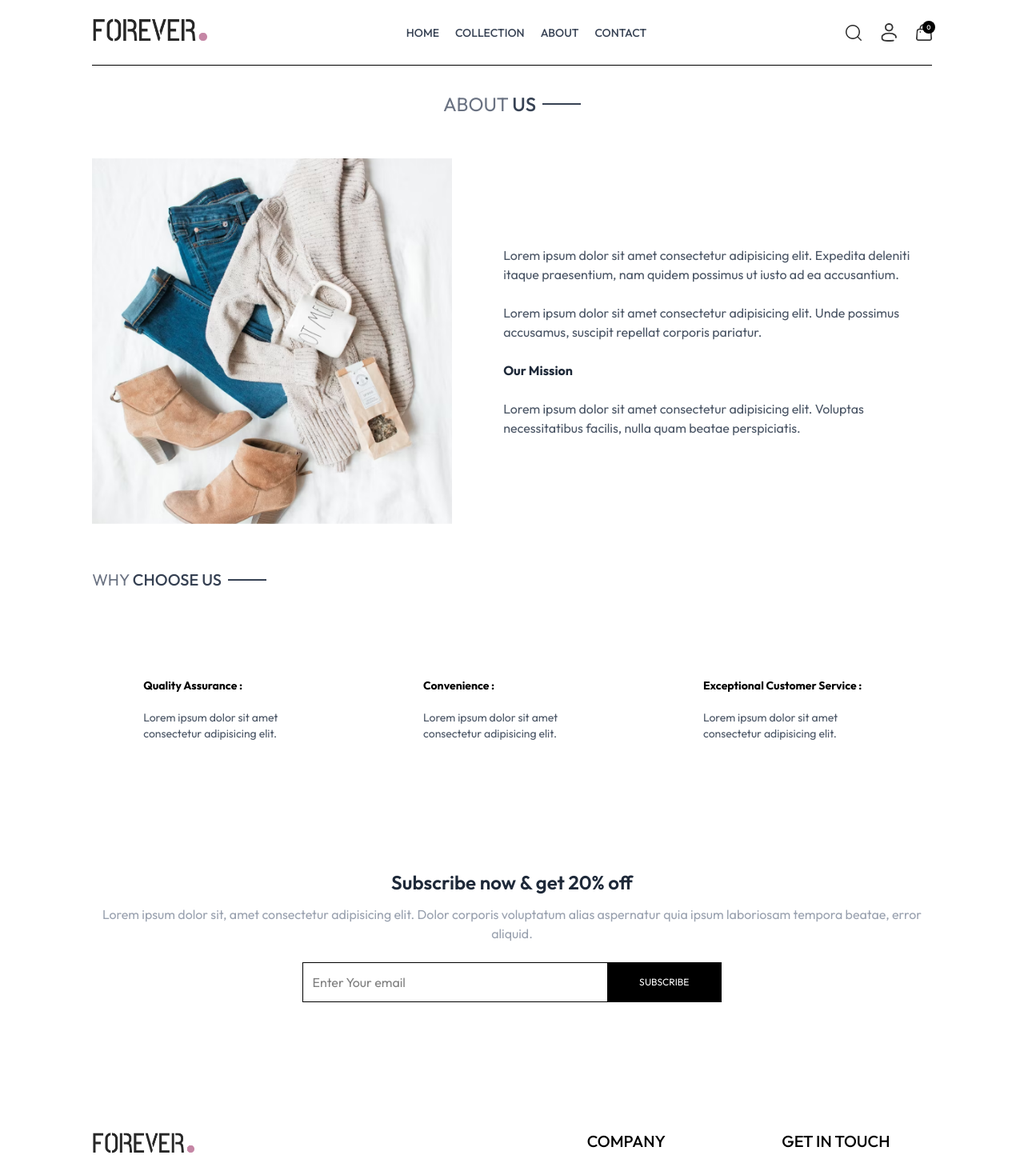
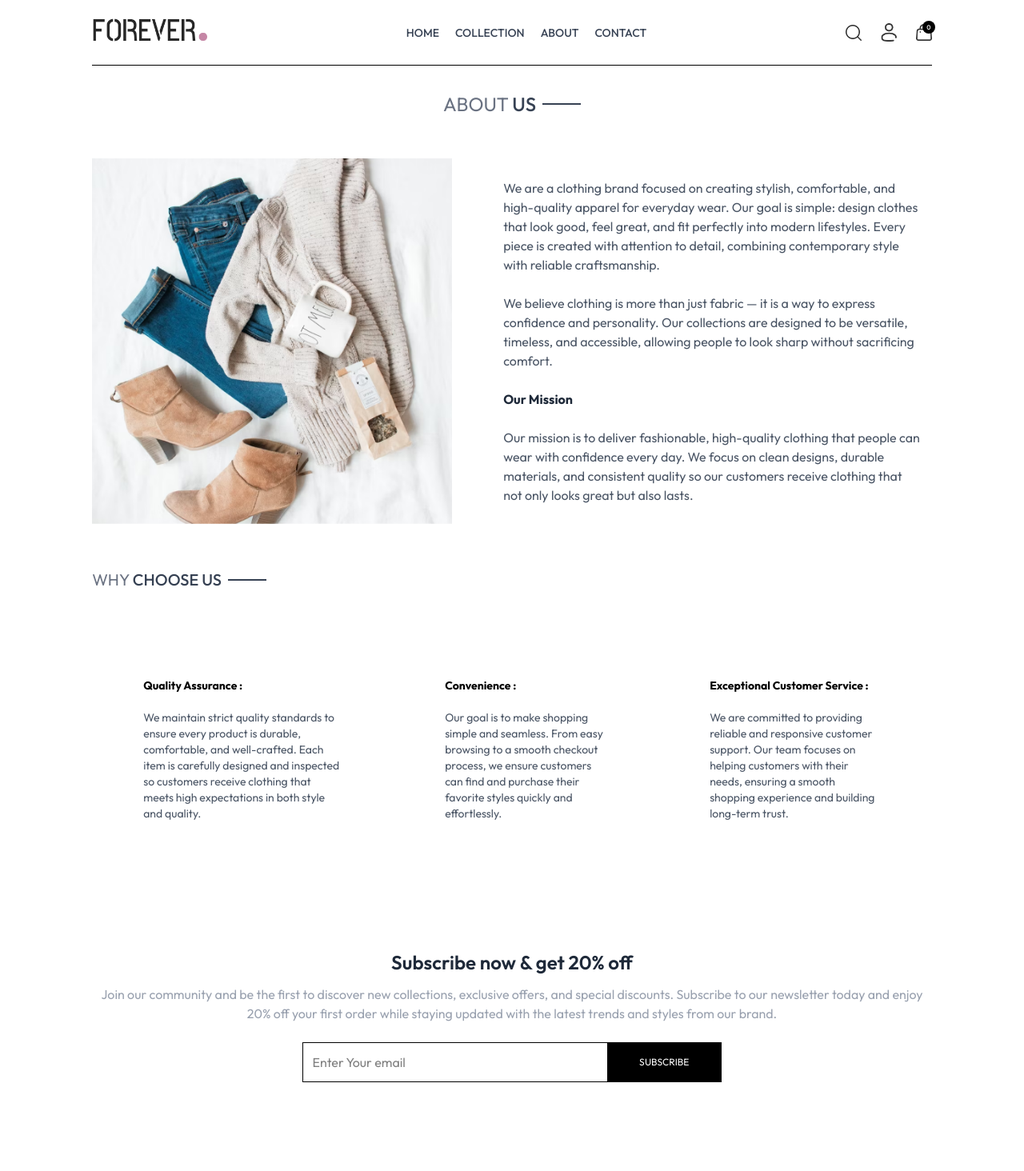
Before and after one commit to SUJI-26/Forever-Clothing-project, a React (Vite) app in the folder frontend/: page /about in a window 1280 px wide. Shown: the top 1464 px of the page at 80% size. Built offline with nearby package versions, Linux system fonts and the light colour scheme.

Commit message:
changes into pages

```diff
--- a/frontend/src/components/NewsletterBox.jsx
+++ b/frontend/src/components/NewsletterBox.jsx
@@ -1,25 +1,39 @@
-import React from 'react'
+import React from "react";
 
 const NewsletterBox = () => {
+  const onSubmitHandler = (event) => {
+    event.preventDefault();
+  };
+  return (
+    <div className="text-center ">
+      <p className="text-2xl font-semibold text-gray-800">
+        Subscribe now & get 20% off
+      </p>
+      <p className="text-gray-400 mt-3">
+        Join our community and be the first to discover new collections,
+        exclusive offers, and special discounts. Subscribe to our newsletter
+        today and enjoy 20% off your first order while staying updated with the
+        latest trends and styles from our brand.
+      </p>
+      <form
+        onSubmit={onSubmitHandler}
+        className="w-full sm:w-1/2 flex items-center gap-3 mx-auto my-6 border pl-3"
+      >
+        <input
+          className="w-full sm:flex outline-none "
+          type="email"
+          placeholder="Enter Your email"
+          required
+        />
+        <button
+          type="submit"
+          className="bg-black text-white text-xs px-10 py-4 cursor-pointer"
+        >
+          SUBSCRIBE
+        </button>
+      </form>
+    </div>
+  );
+};
 
-    const onSubmitHandler =(event)=>{
-        event.preventDefault()
-
-    }
-  return (
-    <div className='text-center '>
-      <p className='text-2xl font-semibold text-gray-800'>Subscribe now & get 20% off</p>
-      <p className='text-gray-400 mt-3'>
-        Lorem ipsum dolor sit, amet consectetur adipisicing elit. Dolor corporis voluptatum alias aspernatur quia ipsum laboriosam tempora beatae, error aliquid.
-
-      </p>
-      <form onSubmit={onSubmitHandler} className='w-full sm:w-1/2 flex items-center gap-3 mx-auto my-6 border pl-3'>
-        <input className="w-full sm:flex outline-none "type="email"placeholder='Enter Your email' required/>
-        <button type='submit' className='bg-black text-white text-xs px-10 py-4 cursor-pointer'>SUBSCRIBE</button>
-        </form>
-    </div>
-  )
-
-}
-
-export default NewsletterBox
+export default NewsletterBox;
--- a/frontend/src/pages/About.jsx
+++ b/frontend/src/pages/About.jsx
@@ -6,13 +6,11 @@ import NewsletterBox from "../components/NewsletterBox";
 const About = () => {
   return (
     <div>
-
       <div className="text-2xl text-center pt-8 border-t">
         <Title text1={"ABOUT"} text2={"US"} />
       </div>
 
       <div className="my-10 flex flex-col md:flex-row gap-16">
-
         <img
           className="w-full md:max-w-[450px]"
           src={assets.about_img}
@@ -20,27 +18,30 @@ const About = () => {
         />
 
         <div className="flex flex-col justify-center gap-6 md:w-2/4 text-gray-600">
-
           <p>
-            Lorem ipsum dolor sit amet consectetur adipisicing elit. Expedita
-            deleniti itaque praesentium, nam quidem possimus ut iusto ad ea
-            accusantium.
+            We are a clothing brand focused on creating stylish, comfortable,
+            and high-quality apparel for everyday wear. Our goal is simple:
+            design clothes that look good, feel great, and fit perfectly into
+            modern lifestyles. Every piece is created with attention to detail,
+            combining contemporary style with reliable craftsmanship.
           </p>
 
           <p>
-            Lorem ipsum dolor sit amet consectetur adipisicing elit. Unde
-            possimus accusamus, suscipit repellat corporis pariatur.
+            We believe clothing is more than just fabric — it is a way to
+            express confidence and personality. Our collections are designed to
+            be versatile, timeless, and accessible, allowing people to look
+            sharp without sacrificing comfort.
           </p>
 
           <b className="text-gray-800">Our Mission</b>
 
           <p>
-            Lorem ipsum dolor sit amet consectetur adipisicing elit. Voluptas
-            necessitatibus facilis, nulla quam beatae perspiciatis.
+            Our mission is to deliver fashionable, high-quality clothing that
+            people can wear with confidence every day. We focus on clean
+            designs, durable materials, and consistent quality so our customers
+            receive clothing that not only looks great but also lasts.
           </p>
-
         </div>
-
       </div>
 
       <div className="text-xl py-4">
@@ -48,32 +49,37 @@ const About = () => {
       </div>
 
       <div className="flex flex-col md:flex-row text-sm mb-20">
-
         <div className=" px-10 md:px-16 py-8 sm:py-20 flex flex-col gap-5">
           <b>Quality Assurance :</b>
           <p className="text-gray-600">
-            Lorem ipsum dolor sit amet consectetur adipisicing elit.
+            We maintain strict quality standards to ensure every product is
+            durable, comfortable, and well-crafted. Each item is carefully
+            designed and inspected so customers receive clothing that meets high
+            expectations in both style and quality.
           </p>
         </div>
 
         <div className=" px-10 md:px-16 py-8 sm:py-20 flex flex-col gap-5">
           <b>Convenience :</b>
           <p className="text-gray-600">
-            Lorem ipsum dolor sit amet consectetur adipisicing elit.
+            Our goal is to make shopping simple and seamless. From easy browsing
+            to a smooth checkout process, we ensure customers can find and
+            purchase their favorite styles quickly and effortlessly.{" "}
           </p>
         </div>
 
         <div className=" px-10 md:px-16 py-8 sm:py-20 flex flex-col gap-5">
           <b>Exceptional Customer Service :</b>
           <p className="text-gray-600">
-            Lorem ipsum dolor sit amet consectetur adipisicing elit.
+            We are committed to providing reliable and responsive customer
+            support. Our team focuses on helping customers with their needs,
+            ensuring a smooth shopping experience and building long-term
+            trust.{" "}
           </p>
         </div>
-
       </div>
 
       <NewsletterBox />
-
     </div>
   );
 };
```
